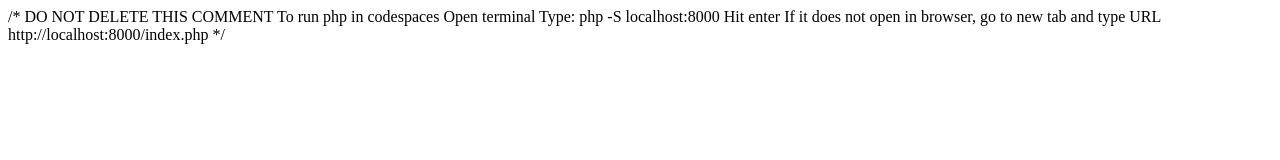
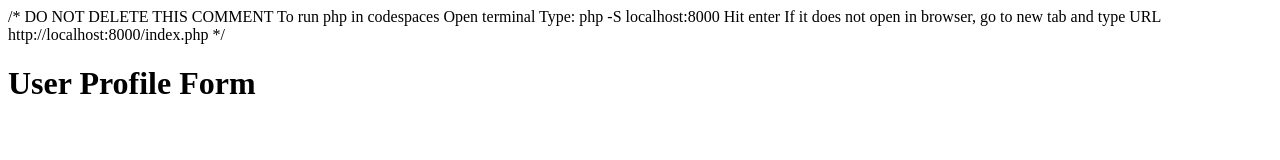
Before and after one commit to LesleyPLangdon/phpFormValidation, a plain HTML site: page index.html in a window 1280 px wide. Drawn offline with Linux system fonts and the light colour scheme.

Commit message:
Added instructions

```diff
--- a/index.html
+++ b/index.html
@@ -20,6 +20,46 @@
 
     </head>
  <body>
+      <h1>User Profile Form</h1>
+    <!-- Main form for user profile creation -->
+
+        <!-- Task 1: Username - Minimum 3 characters -->
+        <!-- Create a text input for the username with the id 'username' -->
+        <!-- Requirement: Minimum 3 characters -->
+
+
+
+        <!-- Task 2: Email - Must be a valid email format -->
+        <!-- Create an email input with the id 'email' -->
+        <!-- Requirement: Must be a valid email address -->
+
+
+
+        <!-- Task 3: Phone Number - 10 digits in 123-456-7890 format -->
+        <!-- Create a text input for the phone number with the id 'phone' -->
+        <!-- Requirement: 10 digits in the format 123-456-7890 -->
+
+
+
+        <!-- Task 4: Password - Minimum 8 characters, 1 uppercase, 1 lowercase, 1 number, 1 special character -->
+        <!-- Create a password input with the id 'password' -->
+        <!-- Requirement: At least 8 characters, including 1 uppercase letter, 1 lowercase letter, 1 number, and 1 special character -->
+
+
+
+        <!-- Task 5: Confirm Password - Must match Password -->
+        <!-- Create a password input for password confirmation with the id 'confirm-password' -->
+        <!-- Requirement: Must match the Password field -->
+
+
+
+        <!-- Task 6: Error Message Container -->
+        <!-- Create a div to display error messages with the id 'error-message' -->
+
+
+        <!-- Submit Button -->
+
+
    <script src="script.js"></script>
     </body>
 </html>
```
